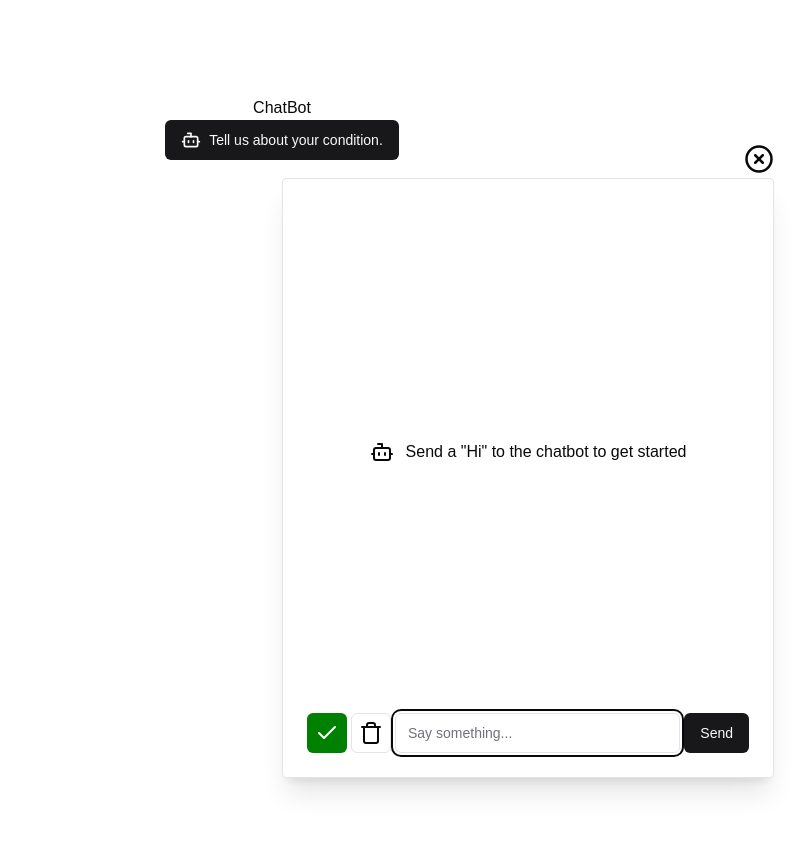
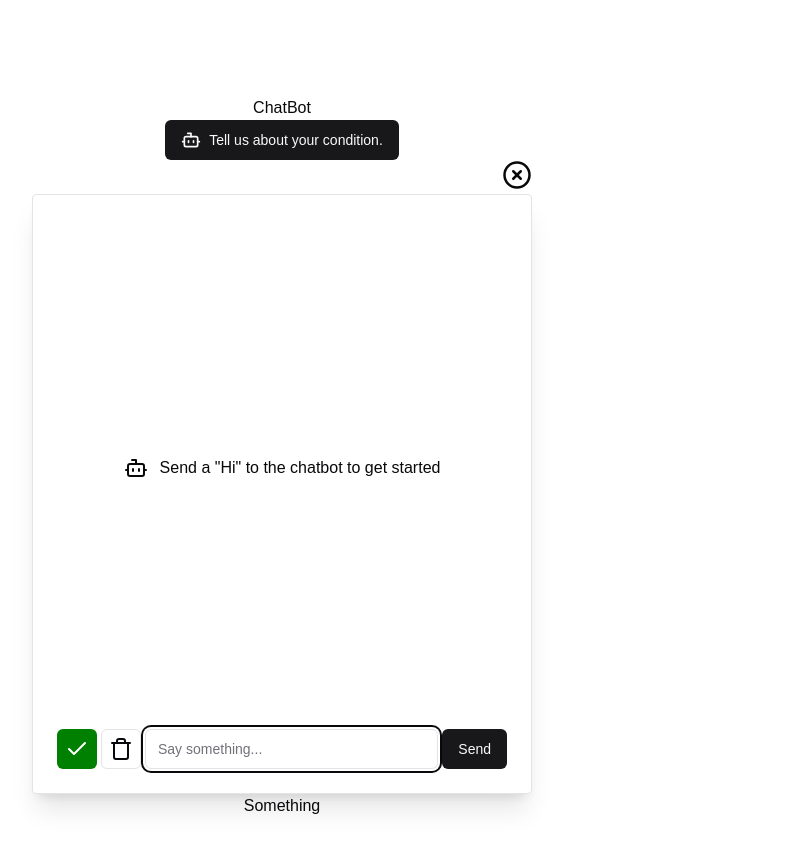
Before and after one commit to Mir-Shabab-Hasnat/chatbot, a Next.js app: page / in a window 1280 px wide. Both pictures are taken after a click on the button "Tell us about your condition.". Shown: the top 852 px of the page, without its empty margins (358-1163 px from the left). Before the commit the page ends 800 px from the top, so only its background shows below. Built offline with nearby package versions, Linux system fonts and the light colour scheme.

Commit message:
sizing changes

```diff
--- a/app/page.tsx
+++ b/app/page.tsx
@@ -1,14 +1,19 @@
+"use client"
+import AIChatBox from "@/components/AIChatBox";
 import AIChatButton from "@/components/AIChatButton";
 import Image from "next/image";
+import { useState } from "react";
 
 export default function Home() {
+  const [open, setOpen] = useState(false); // To track if the chatbox is open
+
   return (
-    <div className="flex min-h-screen flex-col items-center  p-24">
+    <div className="flex min-h-screen flex-col items-center justify-center p-24">
       ChatBot
-      <div className="relative flex flex-col items-center mb">
-        <AIChatButton />
-      </div>
+      <AIChatButton onClick={() => setOpen(!open)} />
+      {open && <AIChatBox open={open} onClose={() => setOpen(false)} />} {/* Chatbox is part of normal flow */}
+      Something
+    </div>
 
-    </div>
   );
 }
--- a/components/AIChatBox.tsx
+++ b/components/AIChatBox.tsx
@@ -1,7 +1,7 @@
 import React, { useEffect, useRef } from "react";
 import { Message, useChat } from "ai/react";
 import { cn } from "@/lib/utils";
-import { Bot, Check, CheckCircle, CheckSquare, Trash, XCircle } from "lucide-react";
+import { Bot, Check, Trash, XCircle } from "lucide-react";
 import { Input } from "./ui/input";
 import { Button } from "./ui/button";
 
@@ -19,7 +19,7 @@ const AIChatBox = ({ open, onClose }: AIChatBoxProps) => {
     setMessages,
     isLoading,
     error,
-  } = useChat(); //  /api/chat
+  } = useChat(); // Assuming a hook for chat messages
 
   const inputRef = useRef<HTMLInputElement>(null);
   const scrollRef = useRef<HTMLDivElement>(null);
@@ -41,14 +41,14 @@ const AIChatBox = ({ open, onClose }: AIChatBoxProps) => {
   return (
     <div
       className={cn(
-        "absolute z-10 w-full max-w-[500px] p-1 xl:right-36 mt-5",
-        open ? "fixed" : "hidden"
+        "transition-all duration-300 ease-in-out", // Smoothly transition when opening
+        open ? "block" : "hidden"
       )}
     >
       <button onClick={onClose} className="mb-1 ms-auto block">
         <XCircle size={30} />
       </button>
-      <div className="flex h-[600px] flex-col rounded bg-background border shadow-xl p-3">
+      <div className="flex h-[600px] w-auto sm:w-[500px] flex-col rounded bg-background border shadow-xl p-3">
         <div className="h-full mt-3 px-3 overflow-y-auto" ref={scrollRef}>
           {messages.map((message) => (
             <ChatMessage message={message} key={message.id} />
@@ -67,8 +67,8 @@ const AIChatBox = ({ open, onClose }: AIChatBoxProps) => {
             error && (
               <ChatMessage
                 message={{
-                  role: "assistant",
-                  content: "Something went wrong, please try again."
+                role: "assistant",
+                content: "Something went wrong, please try again."
                 }}
               />
             )
@@ -84,14 +84,13 @@ const AIChatBox = ({ open, onClose }: AIChatBoxProps) => {
           }
 
         </div>
-        <form onSubmit={handleSubmit} className="m-3 flex gap-1">
-        <Button
+        <form onSubmit={handleSubmit} className="m-3 flex flex-col sm:flex-row gap-1">
+          <Button
             title="Confirm"
             style={{ backgroundColor: "green", color: "white" }}
             size="icon"
             className="shrink-0"
             type="button"
-
           >
             <Check />
           </Button>
--- a/components/AIChatButton.tsx
+++ b/components/AIChatButton.tsx
@@ -6,7 +6,7 @@ import AIChatBox from "./AIChatBox";
 import { Button } from "./ui/button";
 import { Bot } from "lucide-react";
 
-const AIChatButton = () => {
+const AIChatButton = ({onClick} : {onClick: () => void}) => {
   const [chatBoxOpen, setChatBoxOpen] = useState(false);
 
   return (
```
